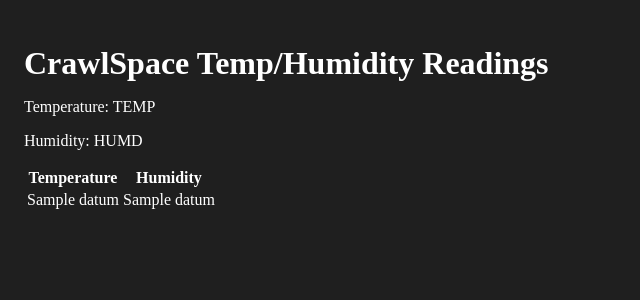
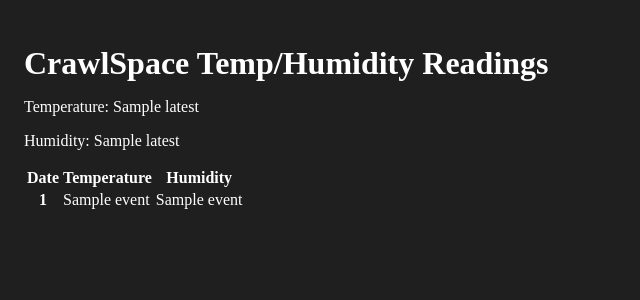
Before and after one commit to K-Zimny/Pi-dht, a Flask app: template templates/base.html in a window 1280 px wide. Shown: the top 300 px of the page, without its empty margins (0-640 px from the left). Run offline with Flask 3, Linux system fonts and the light colour scheme; the template is opened without the code that fills it: most values are stand-ins (such as "Sample title", 1, 10 or a date in 2020).

Commit message:
Improves queries, gets latest record

```diff
--- a/app.py
+++ b/app.py
@@ -22,6 +22,8 @@ def close_connection(exception):
 @app.route("/")
 def web_app():
     cur = get_db().cursor()
-    res = cur.execute("SELECT * from dhtreadings")
 
-    return render_template("base.html", data=res.fetchall())
+    history = cur.execute("SELECT currentdate, temperature, humidity FROM dhtreadings").fetchall()
+    latest = cur.execute("SELECT temperature, humidity FROM dhtreadings ORDER BY id DESC LIMIT 1").fetchone()
+
+    return render_template("base.html", history=history, latest=latest)
--- a/templates/base.html
+++ b/templates/base.html
@@ -17,25 +17,28 @@
 	<body>
 		<h1>CrawlSpace Temp/Humidity Readings</h1>
 		<div>
-			<p>Temperature: <span>TEMP</span></p>
-			<p>Humidity: <span>HUMD</span></p>
+			<p>Temperature: <span>{{ latest[0] }}</span></p>
+			<p>Humidity: <span>{{ latest[1] }}</span></p>
 		</div>
 		<table>
 			<thead>
 				<tr>
+					<th>Date</th>
 					<th>Temperature</th>
 					<th>Humidity</th>
 				</tr>
 			</thead>
 			<tbody>
-				{% for datum in data %}
+				{% for event in history %}
 				<tr>
-
+					<th>
+						{{event[0]}}
+					</th>
 					<td>
-						{{datum[1]}}
+						{{event[1]}}
 					</td>
 					<td>
-						{{datum[2]}}
+						{{event[2]}}
 					</td>
 				</tr>
 				{% endfor %}
```
